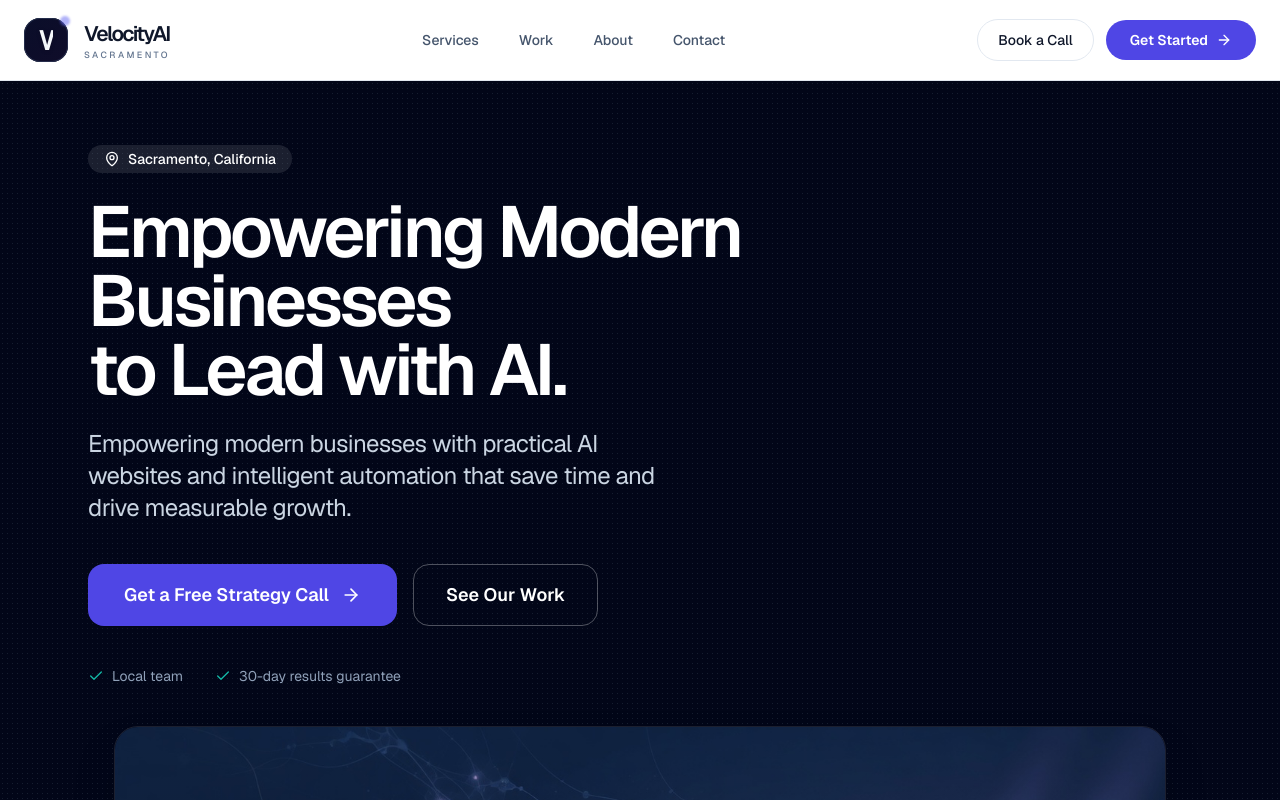
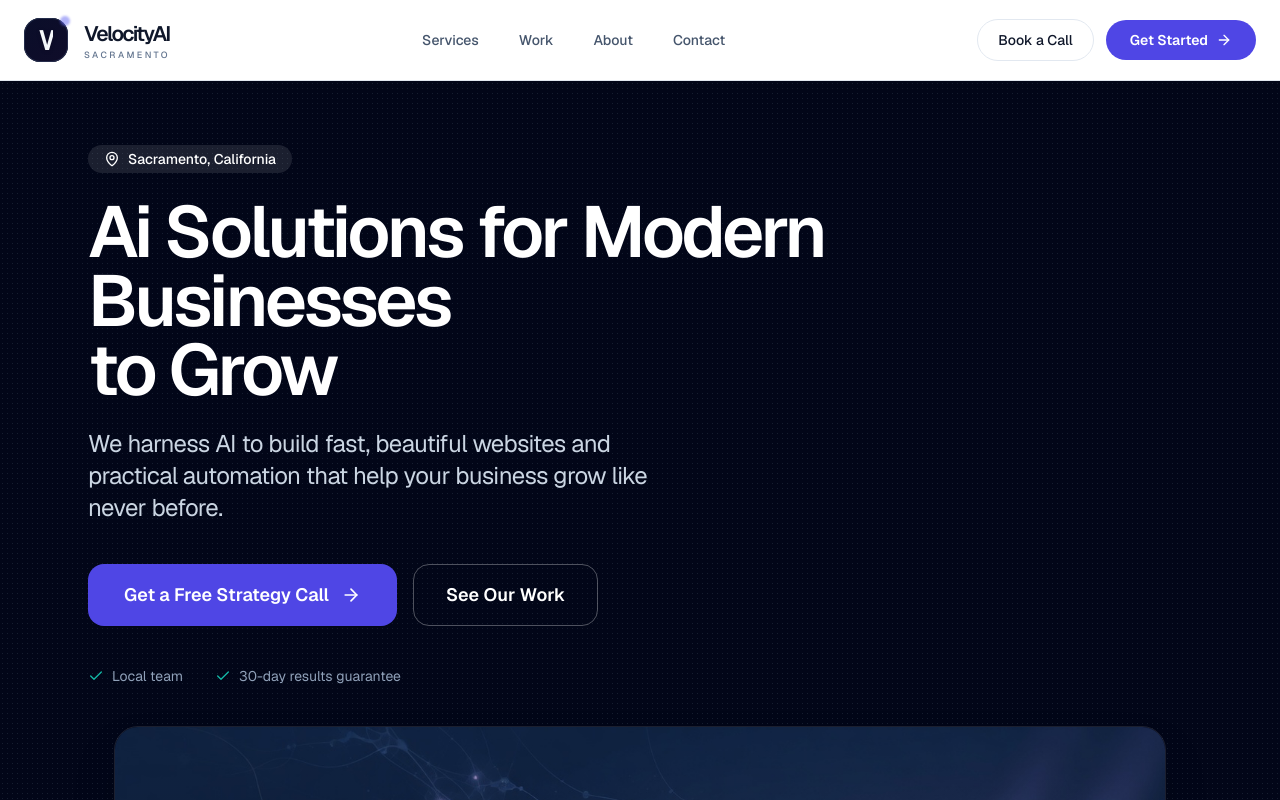
Before and after one commit to RunVelocityAi/velocity-ai, a Next.js app: page / in a window 1280 px wide. Shown: the top 800 px of the page. Built offline with nearby package versions, Linux system fonts and the light colour scheme.

Commit message:
Update headline to 'Ai Solutions for Modern Businesses to Grow' and About section

```diff
--- a/app/layout.tsx
+++ b/app/layout.tsx
@@ -18,8 +18,8 @@ const geistMono = Geist_Mono({
 const siteUrl = "https://runvelocityai.com"; // Update to your domain when deployed
 
 export const metadata: Metadata = {
-  title: "VelocityAI | Empowering Modern Businesses to Lead with AI",
-  description: "Empowering Modern Businesses to Lead with AI. Professional AI-powered websites and intelligent automation for Sacramento businesses. Custom sites, chatbots, workflows, and AI integrations that deliver measurable results.",
+  title: "VelocityAI | Ai Solutions for Modern Businesses to Grow",
+  description: "Ai Solutions for Modern Businesses to Grow. Professional AI-powered websites and intelligent automation for Sacramento businesses. Custom sites, chatbots, workflows, and AI integrations that deliver measurable results.",
   keywords: [
     "AI services Sacramento",
     "AI website development Sacramento",
@@ -34,14 +34,14 @@ export const metadata: Metadata = {
   creator: "VelocityAI",
   metadataBase: new URL(siteUrl),
   openGraph: {
-    title: "VelocityAI | Empowering Modern Businesses to Lead with AI",
-    description: "Empowering Modern Businesses to Lead with AI. We build fast, modern websites and intelligent automations that help Sacramento businesses save time and grow. Local expertise, real ROI.",
+    title: "VelocityAI | Ai Solutions for Modern Businesses to Grow",
+    description: "Ai Solutions for Modern Businesses to Grow. We build fast, modern websites and intelligent automations that help Sacramento businesses save time and grow. Local expertise, real ROI.",
     images: [
       {
         url: "/images/hero.jpg",
         width: 1200,
         height: 630,
-        alt: "VelocityAI - Empowering Modern Businesses to Lead with AI",
+        alt: "VelocityAI - Ai Solutions for Modern Businesses to Grow",
       },
     ],
     locale: "en_US",
@@ -49,8 +49,8 @@ export const metadata: Metadata = {
   },
   twitter: {
     card: "summary_large_image",
-    title: "VelocityAI | Empowering Modern Businesses to Lead with AI",
-    description: "Empowering Modern Businesses to Lead with AI. Professional AI-powered websites and intelligent automation for Sacramento businesses.",
+    title: "VelocityAI | Ai Solutions for Modern Businesses to Grow",
+    description: "Ai Solutions for Modern Businesses to Grow. Professional AI-powered websites and intelligent automation for Sacramento businesses.",
     images: ["/images/hero.jpg"],
   },
   icons: {
@@ -66,7 +66,7 @@ const jsonLd = {
   "@context": "https://schema.org",
   "@type": "LocalBusiness",
   name: "VelocityAI",
-  description: "Empowering Modern Businesses to Lead with AI. AI-powered website development and intelligent automation services for businesses in Sacramento, California.",
+  description: "Ai Solutions for Modern Businesses to Grow. AI-powered website development and intelligent automation services for businesses in Sacramento, California.",
   url: siteUrl,
   telephone: "(916) 555-0192",
   email: "hello@runvelocityai.com",
--- a/app/page.tsx
+++ b/app/page.tsx
@@ -114,11 +114,11 @@ export default function VelocityAI() {
             </div>
 
             <h1 className="text-6xl md:text-7xl font-semibold tracking-[-3.2px] leading-[0.96] mb-6">
-              Empowering Modern Businesses<br />to Lead with AI.
+              Ai Solutions for Modern Businesses<br />to Grow
             </h1>
 
             <p className="max-w-xl text-xl md:text-2xl text-slate-300 tracking-tight mb-10">
-              Empowering modern businesses with practical AI websites and intelligent automation that save time and drive measurable growth.
+              We harness AI to build fast, beautiful websites and practical automation that help your business grow like never before.
             </p>
 
             <div className="flex flex-col sm:flex-row gap-4">
@@ -152,7 +152,7 @@ export default function VelocityAI() {
           <div className="relative rounded-3xl overflow-hidden shadow-2xl border border-white/10">
             <Image
               src="/images/hero.jpg"
-              alt="VelocityAI — Empowering Modern Businesses to Lead with AI"
+              alt="VelocityAI — Ai Solutions for Modern Businesses to Grow"
               width={1600}
               height={900}
               className="w-full h-auto object-cover"
@@ -274,7 +274,7 @@ export default function VelocityAI() {
         <div className="grid md:grid-cols-12 gap-x-10 gap-y-10 items-center">
           <div className="md:col-span-7">
             <div className="uppercase text-xs font-semibold tracking-[2px] text-[#4f46e5]">WHO WE ARE</div>
-            <h2 className="mt-3 text-5xl tracking-[-2.6px] font-semibold leading-none">A Passionate Team that's focussed on outcomes,<br />driven by velocity.</h2>
+            <h2 className="mt-3 text-5xl tracking-[-2.6px] font-semibold leading-none">Focussed on Outcomes.<br />Driven by Velocity</h2>
 
             <div className="prose prose-slate mt-7 max-w-2xl text-[15.5px] text-slate-600">
               <p>We’re based in Sacramento because we believe modern businesses deserve world-class technology without the hype or the San Francisco markup.</p>
```
Also changed, not shown: 1 other file (tests, documents, lock files or other folders).
